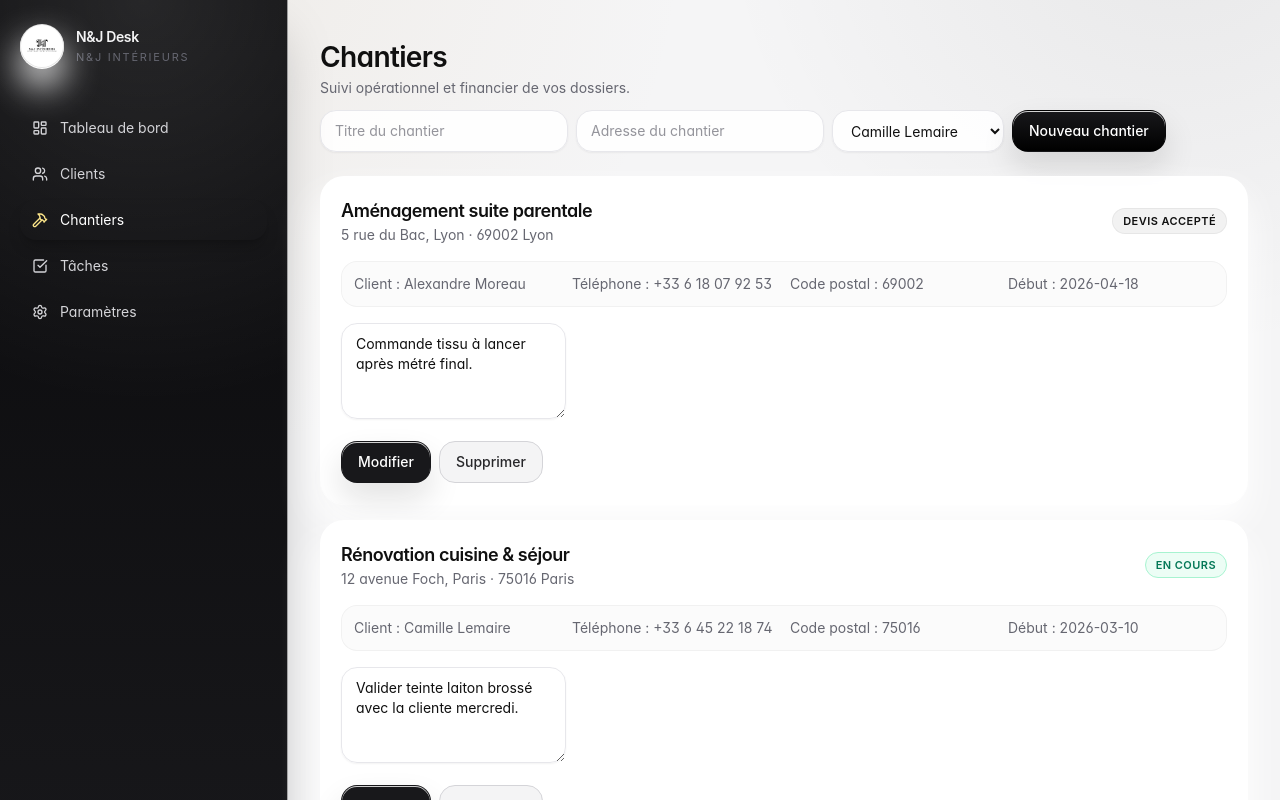
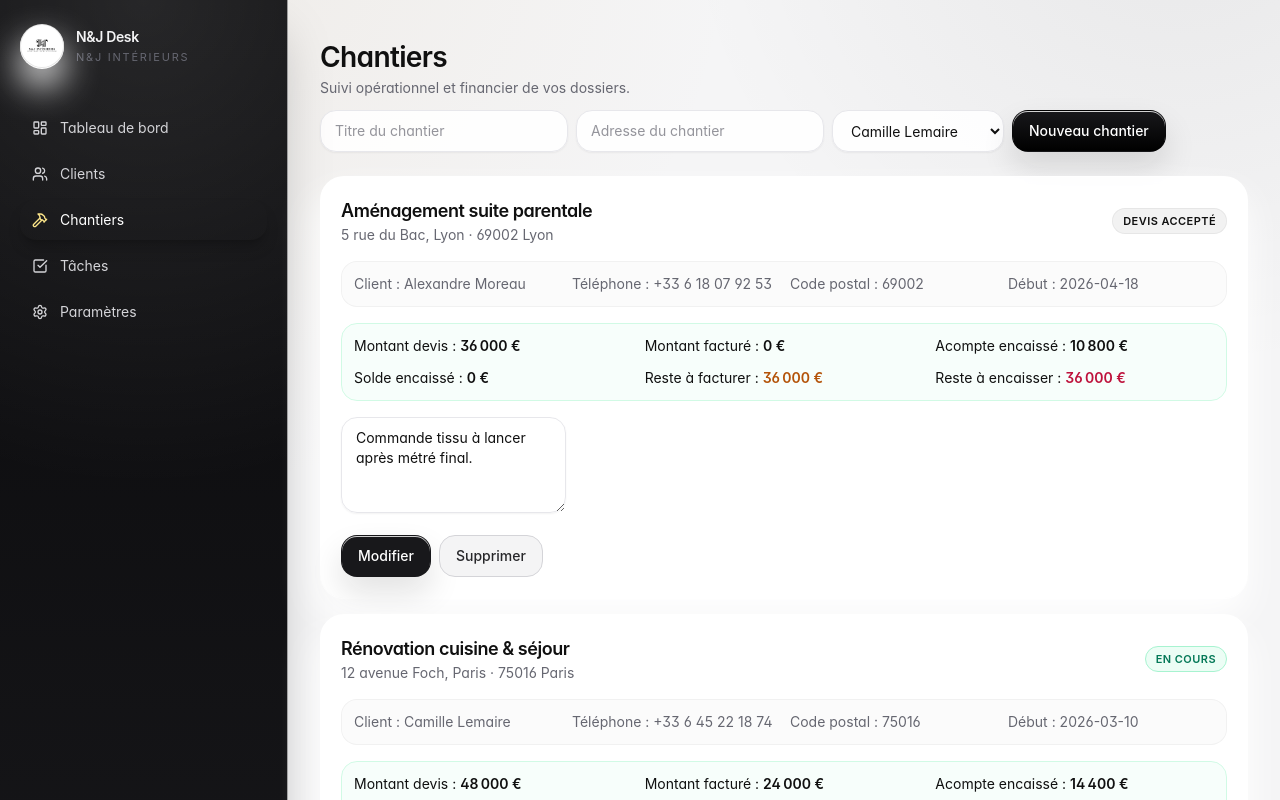
Before and after one commit to JEREM1997/N-J-Desk, a Next.js app: page /projects in a window 1280 px wide. Shown: the top 800 px of the page. Built offline with nearby package versions, Linux system fonts and the light colour scheme.

Commit message:
feat: restore chantier financial visibility and editable amounts

```diff
--- a/app/(app)/projects/page.tsx
+++ b/app/(app)/projects/page.tsx
@@ -21,6 +21,14 @@ const statusLabel: Record<ProjectStatus, string> = {
 function getCityFromAddress(address: string) {
   const chunks = address.split(',').map((chunk) => chunk.trim()).filter(Boolean);
   return chunks[chunks.length - 1] ?? '';
+}
+
+function formatCurrency(value: number) {
+  return new Intl.NumberFormat('fr-FR', {
+    style: 'currency',
+    currency: 'EUR',
+    maximumFractionDigits: 0
+  }).format(value || 0);
 }
 
 export default function ProjectsPage() {
@@ -82,6 +90,12 @@ export default function ProjectsPage() {
     );
   };
 
+  const updateProjectField = <K extends keyof Project>(id: string, field: K, value: Project[K]) => {
+    setProjectItems((current) =>
+      current.map((project) => (project.id === id ? { ...project, [field]: value } : project))
+    );
+  };
+
   return (
     <section className="space-y-6 animate-fadeIn">
       <div className="flex flex-wrap items-end justify-between gap-3">
@@ -124,6 +138,8 @@ export default function ProjectsPage() {
             const client = clients.find((entry) => entry.id === project.clientId);
             const city = getCityFromAddress(project.address);
             const isEditing = editingProjectId === project.id;
+            const remainingToBill = Math.max(project.quoteAmount - project.billedAmount, 0);
+            const remainingToCollect = Math.max(project.quoteAmount - project.balanceReceived, 0);
 
             return (
               <Card key={project.id} className="space-y-4 premium-hover">
@@ -144,6 +160,74 @@ export default function ProjectsPage() {
                   <p>Code postal : {client?.postalCode ?? 'Non renseigné'}</p>
                   <p>Début : {project.startDate}</p>
                 </div>
+
+                <div className="grid gap-3 rounded-xl border border-emerald-100 bg-emerald-50/40 p-3 text-sm md:grid-cols-2 lg:grid-cols-3">
+                  <p>Montant devis : <span className="font-semibold text-foreground">{formatCurrency(project.quoteAmount)}</span></p>
+                  <p>Montant facturé : <span className="font-semibold text-foreground">{formatCurrency(project.billedAmount)}</span></p>
+                  <p>Acompte encaissé : <span className="font-semibold text-foreground">{formatCurrency(project.depositReceived)}</span></p>
+                  <p>Solde encaissé : <span className="font-semibold text-foreground">{formatCurrency(project.balanceReceived)}</span></p>
+                  <p>Reste à facturer : <span className="font-semibold text-amber-700">{formatCurrency(remainingToBill)}</span></p>
+                  <p>Reste à encaisser : <span className="font-semibold text-rose-700">{formatCurrency(remainingToCollect)}</span></p>
+                </div>
+
+                {isEditing && (
+                  <div className="grid gap-2 rounded-xl border border-black/[0.06] bg-white p-3 md:grid-cols-2 lg:grid-cols-3">
+                    <input
+                      type="number"
+                      min={0}
+                      value={project.quoteAmount}
+                      onChange={(event) => updateProjectField(project.id, 'quoteAmount', Number(event.target.value) || 0)}
+                      placeholder="Montant devis"
+                    />
+                    <input
+                      type="number"
+                      min={0}
+                      value={project.billedAmount}
+                      onChange={(event) => updateProjectField(project.id, 'billedAmount', Number(event.target.value) || 0)}
+                      placeholder="Montant facturé"
+                    />
+                    <input
+                      type="number"
+                      min={0}
+                      value={project.depositReceived}
+                      onChange={(event) => updateProjectField(project.id, 'depositReceived', Number(event.target.value) || 0)}
+                      placeholder="Acompte encaissé"
+                    />
+                    <input
+                      type="number"
+                      min={0}
+                      value={project.balanceReceived}
+                      onChange={(event) => updateProjectField(project.id, 'balanceReceived', Number(event.target.value) || 0)}
+                      placeholder="Solde encaissé"
+                    />
+                    <input
+                      type="date"
+                      value={project.startDate}
+                      onChange={(event) => updateProjectField(project.id, 'startDate', event.target.value)}
+                    />
+                    <input
+                      type="date"
+                      value={project.estimatedEndDate}
+                      onChange={(event) => updateProjectField(project.id, 'estimatedEndDate', event.target.value)}
+                    />
+                    <select
+                      value={project.status}
+                      onChange={(event) => updateProjectField(project.id, 'status', event.target.value as ProjectStatus)}
+                    >
+                      {Object.entries(statusLabel).map(([key, label]) => (
+                        <option key={key} value={key}>
+                          {label}
+                        </option>
+                      ))}
+                    </select>
+                  </div>
+                )}
+
+                {project.balanceReceived > project.quoteAmount && (
+                  <p className="rounded-xl border border-amber-200 bg-amber-50 px-3 py-2 text-xs text-amber-800">
+                    Attention : les encaissements dépassent le montant devis.
+                  </p>
+                )}
 
                 <textarea
                   value={project.internalNotes}
```
